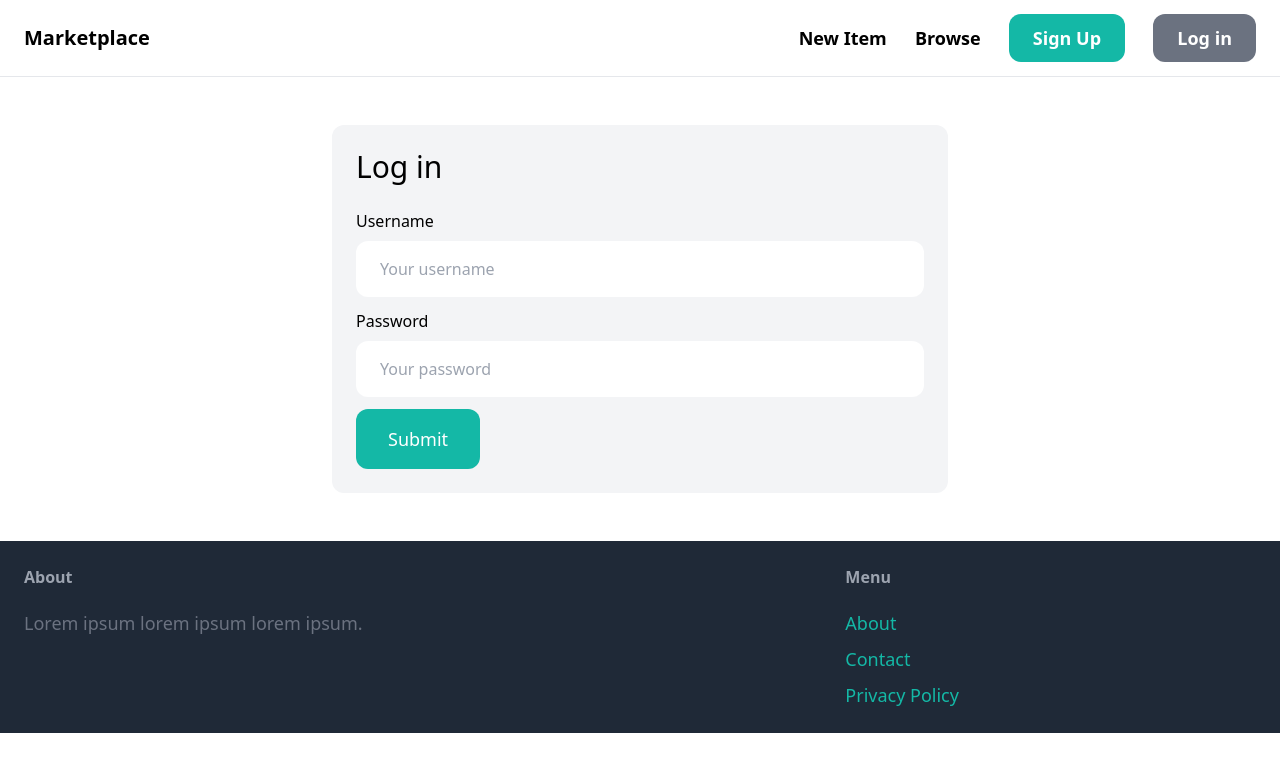
After one commit to rodrigo00mp/django-marketplace, a Django app: page /login/ in a window 1280 px wide. The commit adds this page. Shown: the top 772 px of the page. Run offline with Django 5.2, Linux system fonts and the light colour scheme; parts of the project's set-up code (start-up, migrations or seed data) failed here and were passed over; some libraries are stand-ins or nearby versions.

Commit message:
Created login form, template and changed redirect settings

```diff
--- a/marketplace/core/forms.py
+++ b/marketplace/core/forms.py
@@ -1,7 +1,16 @@
 from django import forms
-from django.contrib.auth.forms import UserCreationForm
+from django.contrib.auth.forms import UserCreationForm, AuthenticationForm
 from django.contrib.auth.models import User
 
+class LoginForm(AuthenticationForm):
+  username = forms.CharField(widget=forms.TextInput(attrs={
+    'placeholder': 'Your username',
+    'class': 'w-full py-4 px-6 rounded-xl'
+  }))
+  password = forms.CharField(widget=forms.PasswordInput(attrs={
+    'placeholder': 'Your password',
+    'class': 'w-full py-4 px-6 rounded-xl'
+  }))
 
 class SignupForm(UserCreationForm):
   class Meta:
--- a/marketplace/core/templates/core/base.html
+++ b/marketplace/core/templates/core/base.html
@@ -16,7 +16,7 @@
         <a href="#" class="text-lg font-semibold hover:text-gray-500">New Item</a>
         <a href="#" class="text-lg font-semibold hover:text-gray-500">Browse</a>
         <a href="{%url 'core:signup'%}" class="px-6 py-3 text-lg font-semibold bg-teal-500 text-white rounded-xl hover:bg-teal-700">Sign Up</a>
-        <a href="#" class="px-6 py-3 text-lg font-semibold bg-gray-500 text-white rounded-xl hover:bg-gray-700">Log in</a>
+        <a href="{%url 'core:login'%}" class="px-6 py-3 text-lg font-semibold bg-gray-500 text-white rounded-xl hover:bg-gray-700">Log in</a>
       </div>
     </nav>
     <div class="px-6 py-6">{% block content %} {% endblock%}</div>
--- /dev/null
+++ b/marketplace/core/templates/core/login.html
@@ -0,0 +1,32 @@
+{% extends 'core/base.html' %} {% block title %}Log in {% endblock %}
+
+{% block content %}
+<div class="w-1/2 my-6 p-6 mx-auto bg-gray-100 rounded-xl">
+  <h1 class="mb-6 text-3xl">Log in</h1>
+
+  <form method="post" action=".">
+    {%csrf_token%}
+
+    <div class="mb-3">
+      <label for="" class="inline-block mb-2">Username</label><br />
+      {{ form.username }}
+    </div>
+    <div class="mb-3">
+      <label for="" class="inline-block mb-2">Password</label><br />
+      {{ form.password }}
+    </div>
+    {% if form.errors or form.non_field_errors %}
+    <div class="mb-3 p-6 bg-red-100 rounded-xl">
+      {% for field in form %} {{field.errors}} {%endfor%}
+      {{form.non_field_errors}}
+    </div>
+    {%endif%}
+
+    <button
+      class="py-4 px-8 text-lg bg-teal-500 hover:bg-teal-700 rounded-xl text-white"
+    >
+      Submit
+    </button>
+  </form>
+</div>
+{% endblock %}
--- a/marketplace/core/urls.py
+++ b/marketplace/core/urls.py
@@ -1,10 +1,13 @@
+from django.contrib.auth import views as auth_views
 from django.urls import path
 from . import views
+from .forms import LoginForm
 
 app_name = 'core'
 
 urlpatterns = [
   path('', views.index, name='index'),
   path('contact/', views.contact, name='contact'),
-  path('signup/', views.signup, name='signup')
+  path('signup/', views.signup, name='signup'),
+  path('login/', auth_views.LoginView.as_view(template_name='core/login.html',authentication_form=LoginForm), name='login')
 ]
--- a/marketplace/marketplace/settings.py
+++ b/marketplace/marketplace/settings.py
@@ -27,6 +27,9 @@ DEBUG = True
 
 ALLOWED_HOSTS = []
 
+LOGIN_URL = '/login/'
+LOGIN_REDIRECT_URL = '/'
+LOGOUT_REDIRECT_URL = '/'
 
 # Application definition
 
```
Also changed, not shown: marketplace/db.sqlite3.
